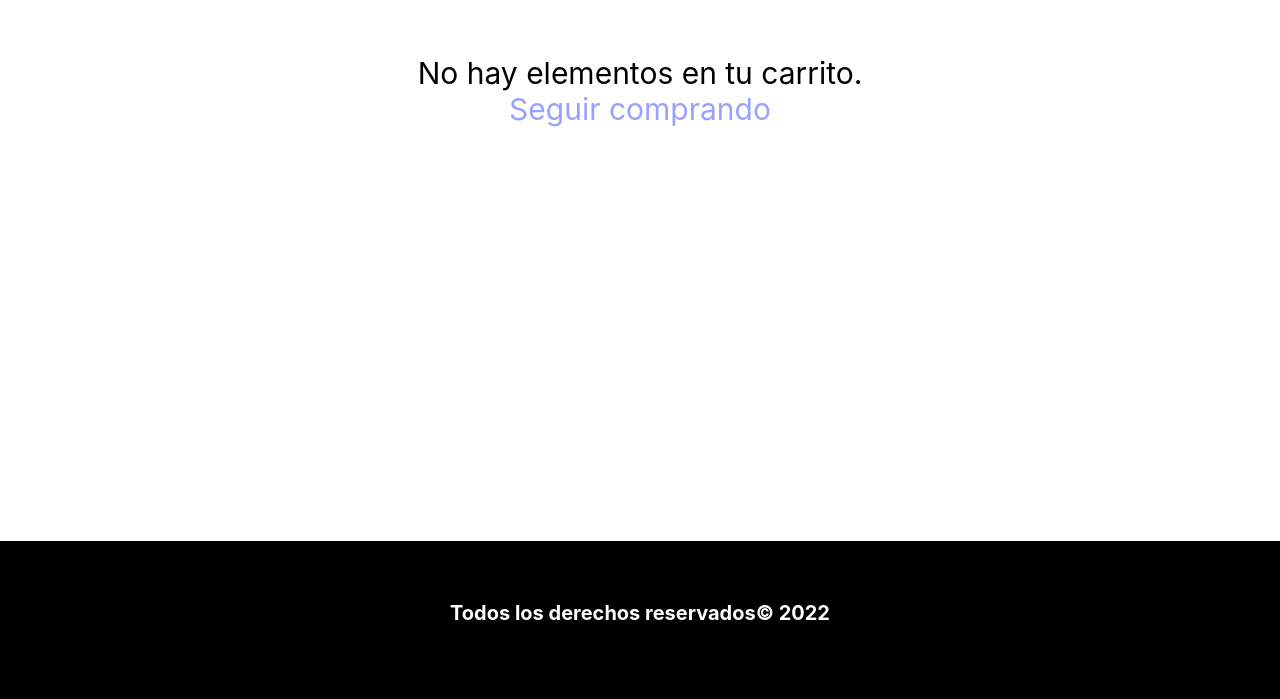
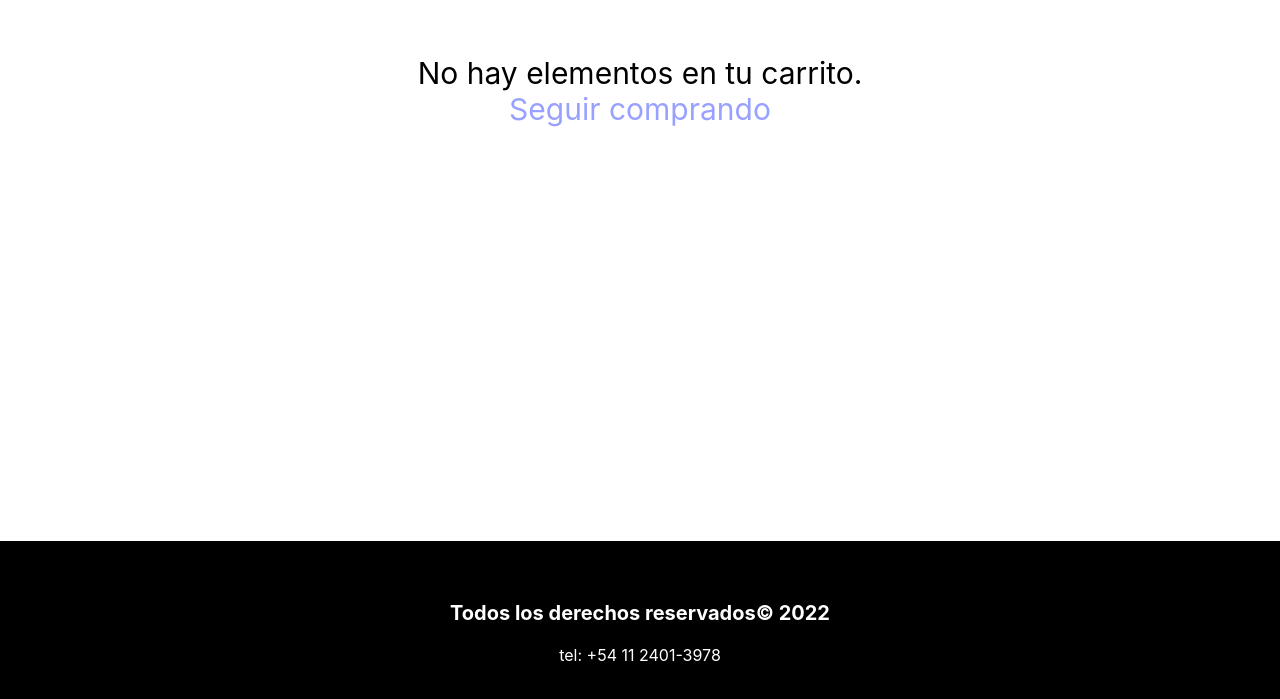
Before and after one commit to Adrastea966/Adrastea, a React (Create React App) app: page /cart in a window 1280 px wide. Shown: the part 309-1008 px from the top of the page. Built offline with nearby package versions, Linux system fonts and the light colour scheme.

Commit message:
Se agregó contacto en el footer

```diff
--- a/src/Components/Footer.js
+++ b/src/Components/Footer.js
@@ -8,6 +8,9 @@ const Footer = () => {
             <div className="copy-footer">
                 <p>Todos los derechos reservados&copy; 2022</p>
             </div>
+            <div className="contacto">
+                <p>tel: +54 11 2401-3978</p>
+            </div>
         </div>
     );
 }
--- a/src/styles/StylesEcommerce.css
+++ b/src/styles/StylesEcommerce.css
@@ -89,6 +89,14 @@ h2{
     padding-top: 60px;
     padding-left: 60px;
     padding-right: 60px;
+}
+
+.contacto{
+    color: white;
+    font-size: 1.6em;
+    display:flex;
+    justify-content: center;
+    margin-top: 2rem;
 }
 
 /* Banner styles */
```
